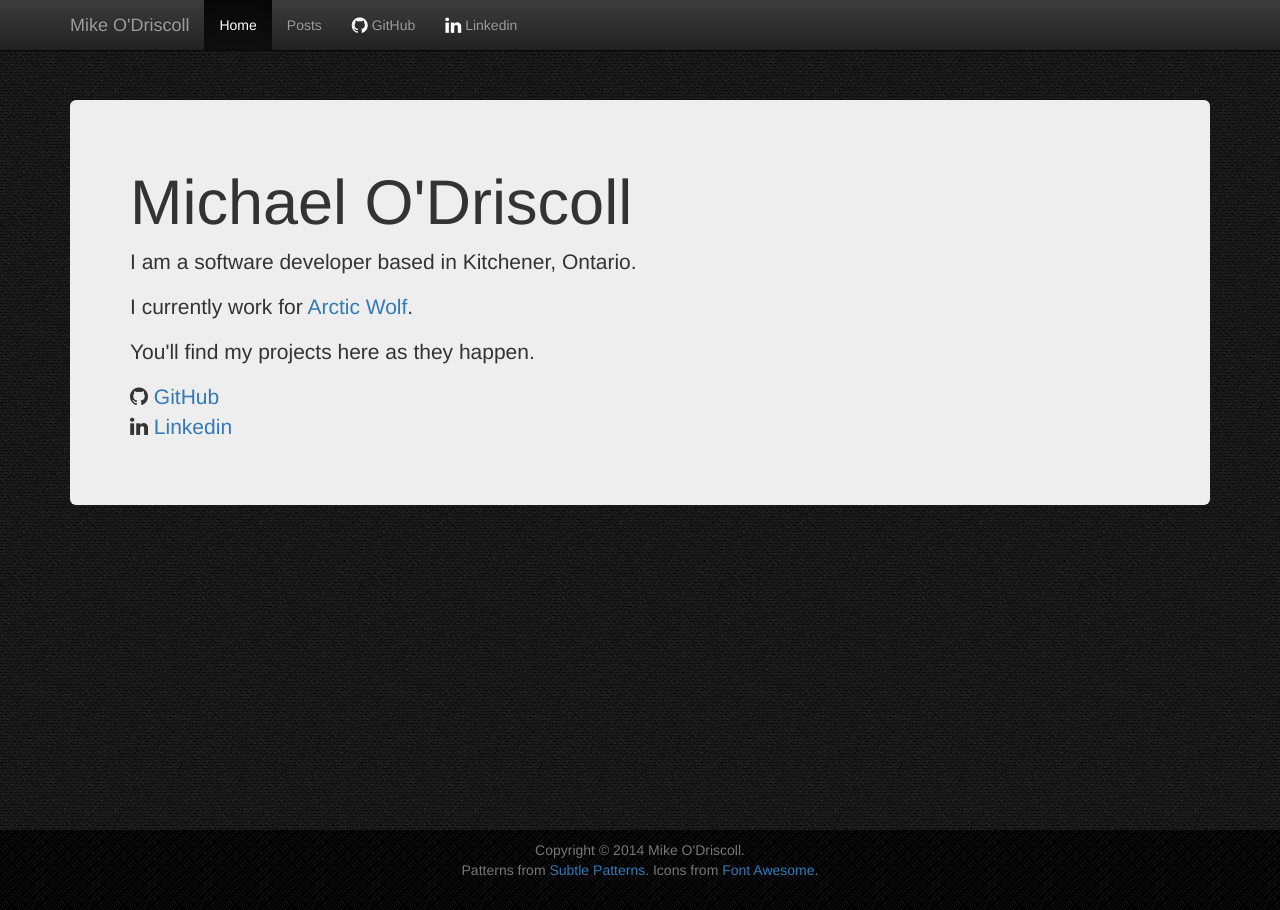
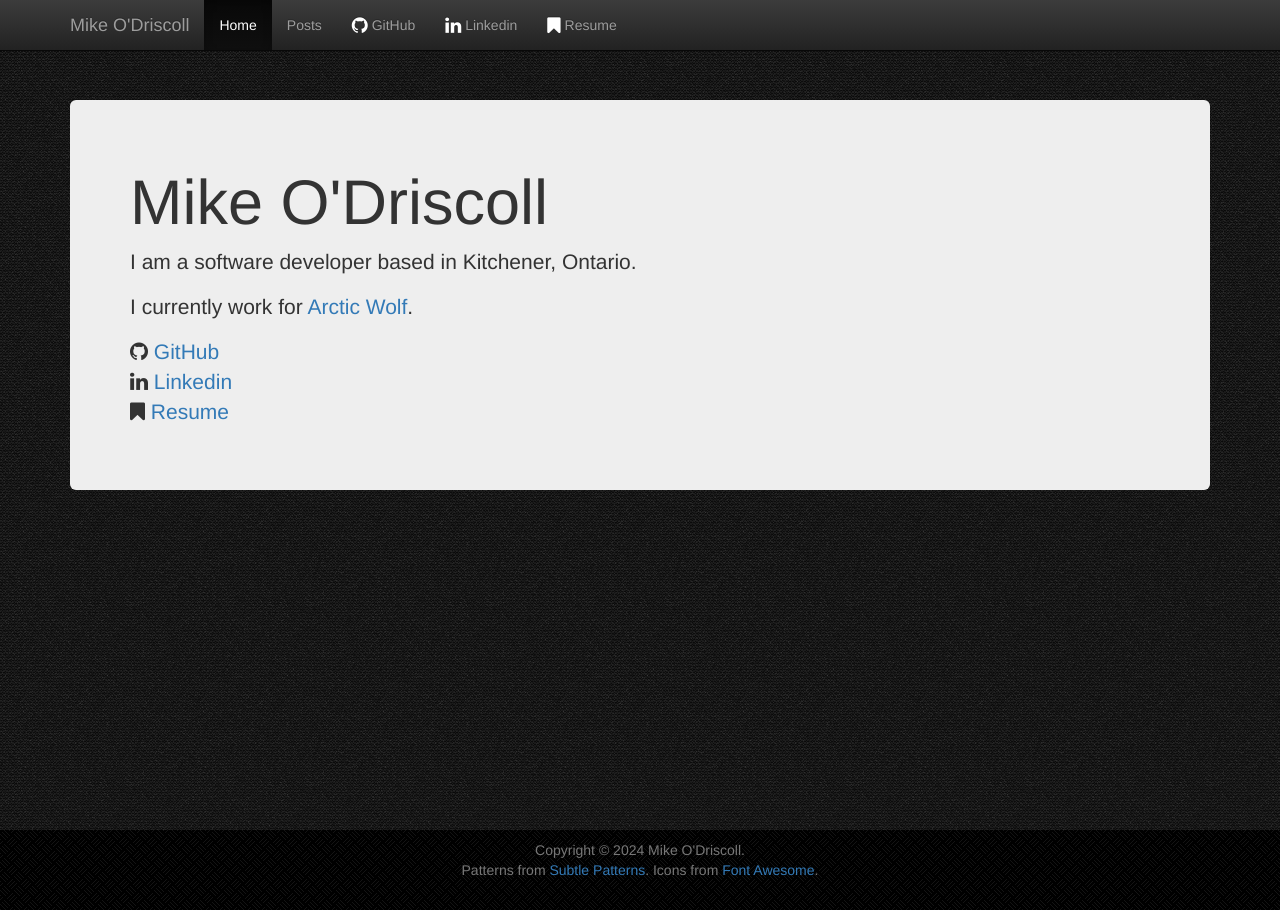
Before and after one commit to mikeodr/mikeodr.github.io, a Jekyll site: the page built from index.html, in a window 1280 px wide. Built offline with Jekyll 4.4.1, drawn with Linux system fonts in a browser that asks for light colours; nearby versions of some CDN libraries.

Commit message:
CV Link updates
Point to github latest release.

```diff
--- a/_layouts/default.html
+++ b/_layouts/default.html
@@ -39,6 +39,7 @@
                         <li><a href="/posts">Posts</a></li>
                         <li><a class="github-icon" href="https://github.com/mikeodr"><i class="fa fa-github fa-lg icon-white"></i> GitHub</a></li>
                         <li><a href="http://ca.linkedin.com/in/mikeodr"><i class="fa fa-linkedin fa-lg icon-white"></i> Linkedin</a></li>
+                        <li><a href="https://github.com/mikeodr/resume/releases/latest/download/mikeodriscoll_resume.pdf"><i class="fa fa-bookmark fa-lg icon-white"></i> Resume</a></li>
                     </ul>
                 </div><!--/.nav-collapse -->
             </div>
@@ -53,7 +54,7 @@
         <div id="footer">
             <div class="container">
                 <p class="copy text-muted">
-                    Copyright &copy; 2014 Mike O'Driscoll. <br />
+                    Copyright &copy; 2024 Mike O'Driscoll. <br />
                     Patterns from <a href="http://subtlepatterns.com">Subtle Patterns</a>.
                     Icons from <a href="https://fortawesome.github.io/Font-Awesome/">Font Awesome</a>.
                 </p>
--- a/index.html
+++ b/index.html
@@ -3,13 +3,13 @@ layout: default
 title: Mike O'Driscoll
 ---
 
-        <h1>Michael O'Driscoll</h1>
+        <h1>Mike O'Driscoll</h1>
 
         <p>I am a software developer based in Kitchener, Ontario.</p>
         <p>I currently work for <a href=https://arcticwolf.com/>Arctic Wolf</a>.</p>
-        <p>You'll find my projects here as they happen.</p>
 
         <p>
-            <i class="fa fa-github"></i> <a href="http://github.com/mikeodr/">GitHub</a><br/>
-            <i class="fa fa-linkedin"></i> <a href="http://linkedin.com/in/mikeodr">Linkedin</a>
+            <i class="fa fa-github"></i> <a href="http://github.com/mikeodr">GitHub</a><br/>
+            <i class="fa fa-linkedin"></i> <a href="http://linkedin.com/in/mikeodr">Linkedin</a></br/>
+            <i class="fa fa-bookmark"></i> <a href="https://github.com/mikeodr/resume/releases/latest/download/mikeodriscoll_resume.pdf">Resume</a>
         </p>
```
Also changed, not shown: .devcontainer/devcontainer.json (added), Gemfile.lock, README.md.
